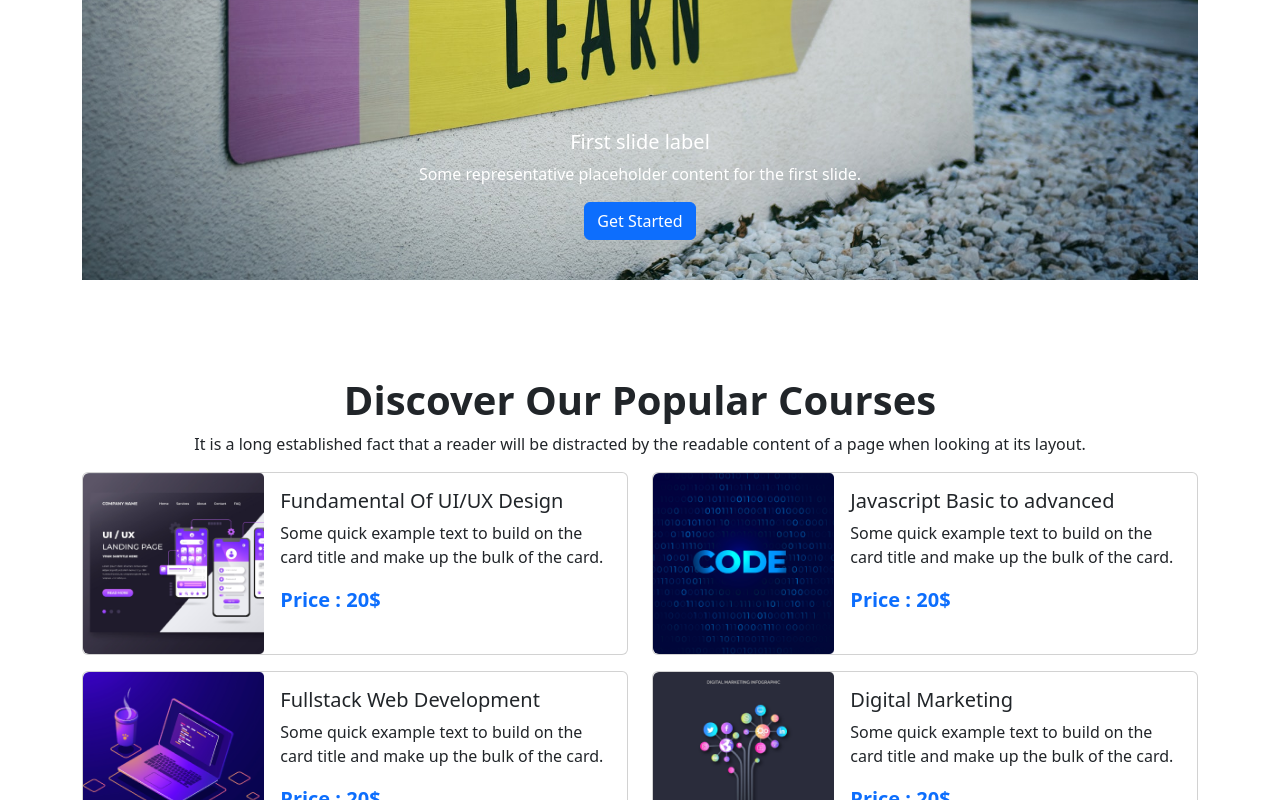
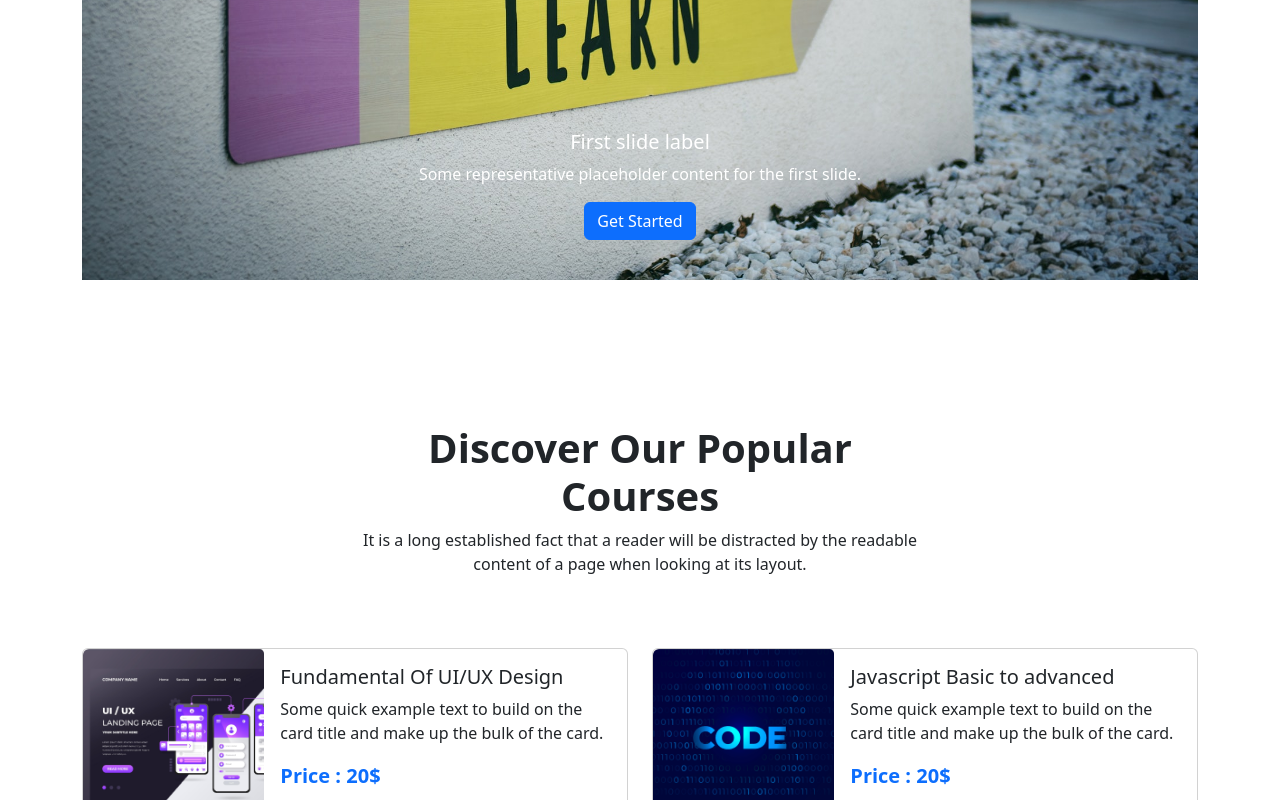
Before and after one commit to Mohammad-Hidayat-Ullah-Reza/edTech-website-assignment_3, a plain HTML site: page index.html in a window 1280 px wide. Shown: the part 520-1320 px from the top of the page. Drawn offline with nearby package versions, Linux system fonts and the light colour scheme.

Commit message:
added more styles on first div of popular section

```diff
--- a/index.html
+++ b/index.html
@@ -167,7 +167,7 @@
       <section
         class="container mt-4 mt-md-5 pt-2 pt-md-5 d-flex flex-column align-items-center justify-content-center"
       >
-        <div class="text-center">
+        <div class="text-center mb-md-4 mb-lg-5 mt-lg-5 pb-md-2 popular__width">
           <h2 class="display-6 fw-semibold">Discover Our Popular Courses</h2>
           <p>
             It is a long established fact that a reader will be distracted by
--- a/style.css
+++ b/style.css
@@ -10,3 +10,9 @@
     max-height: 200px;
   }
 }
+
+@media screen and (min-width: 992px) {
+  .popular__width {
+    width: 50%;
+  }
+}
```
